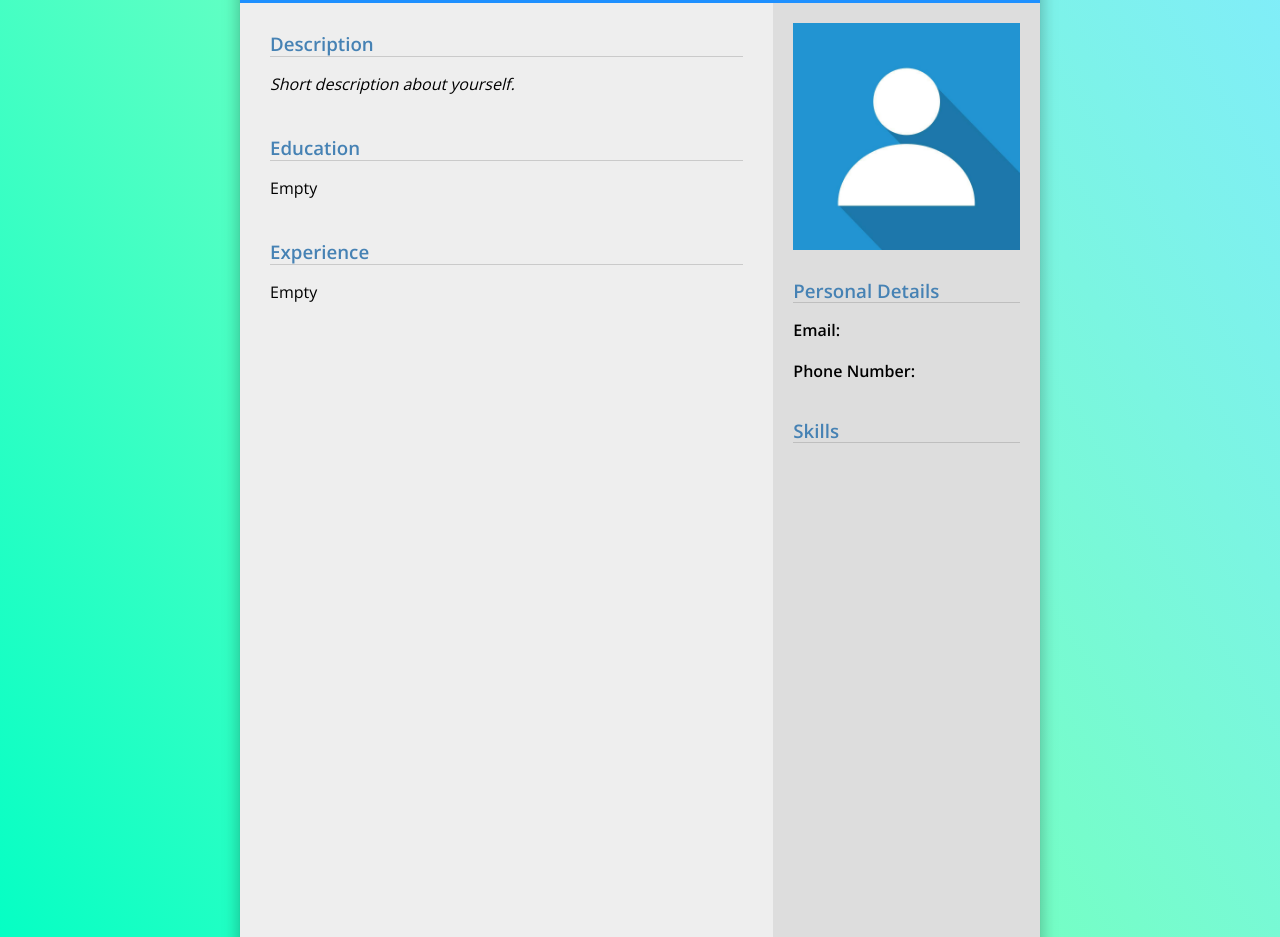
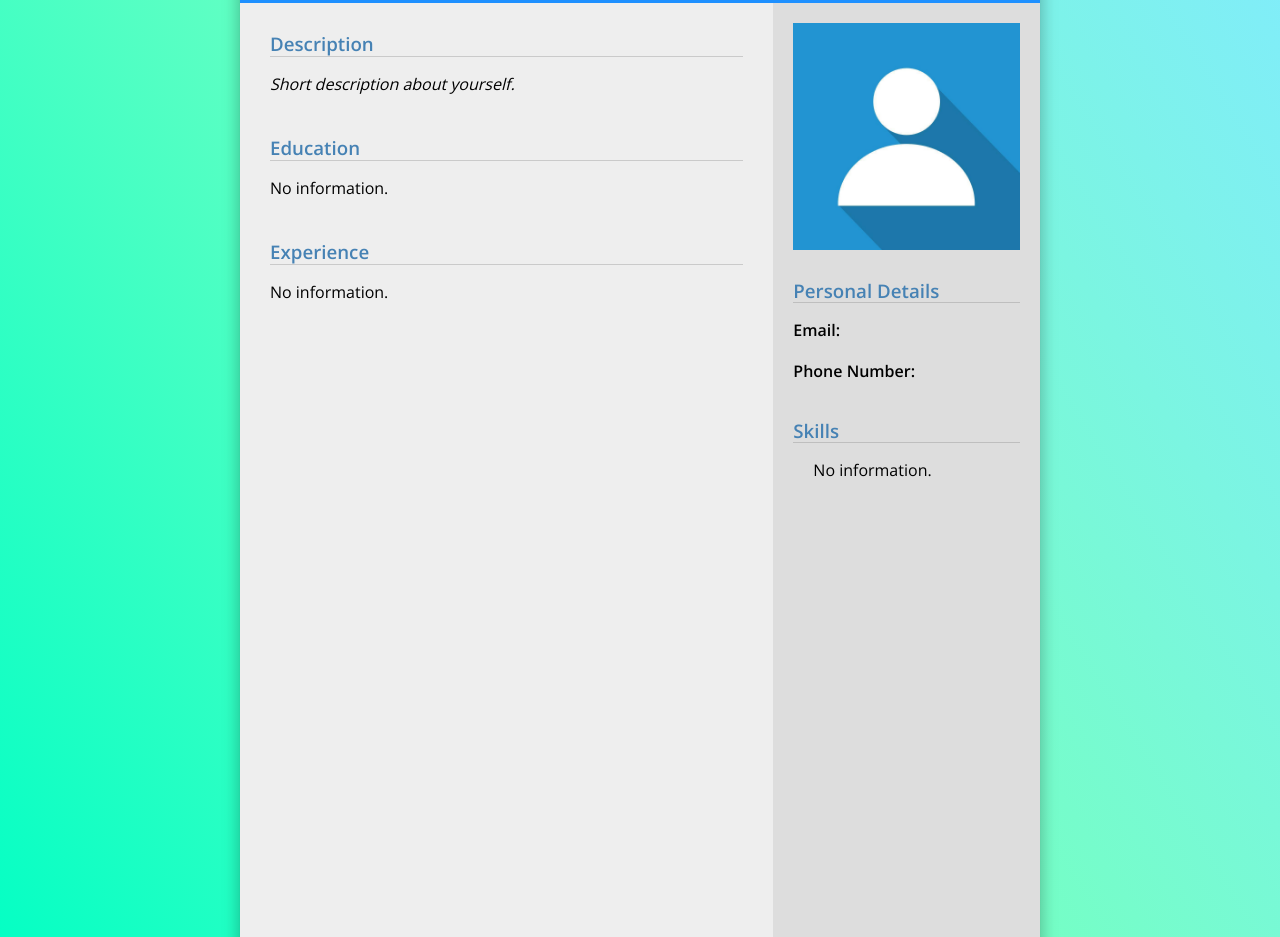
Before and after one commit to ren-isCoding/cv-application, a React (Create React App) app: page / in a window 1280 px wide. Shown: the part 1120-2057 px from the top of the page. Built offline with nearby package versions, Linux system fonts and the light colour scheme.

Commit message:
minor changes

```diff
--- a/src/components/CvPreview/EducationPreview.js
+++ b/src/components/CvPreview/EducationPreview.js
@@ -21,7 +21,7 @@ export default function EducationPreview({ education }) {
     return (
         <section>
             <h3>Education</h3>
-            {education.length ? educationArray : "Empty"}
+            {education.length ? educationArray : "No information."}
         </section>
     )
 }
--- a/src/components/CvPreview/ExperiencePreview.js
+++ b/src/components/CvPreview/ExperiencePreview.js
@@ -20,7 +20,7 @@ export default function ExperiencePreview({ experience }) {
     return (
         <section>
             <h3>Experience</h3>
-            {experience.length ? experienceState : "Empty"}
+            {experience.length ? experienceState : "No information."}
         </section>
     )
 }
--- a/src/components/CvPreview/SideInfo.js
+++ b/src/components/CvPreview/SideInfo.js
@@ -23,7 +23,9 @@ export default function SideInfo({ cv }) {
             </section>
             <section>
                 <h3>Skills</h3>
-                <ul className="skills-list">{skills}</ul>
+                <ul className="skills-list">
+                    {skills.length ? skills : "No information."}
+                </ul>
             </section>
         </div>
     )
```
